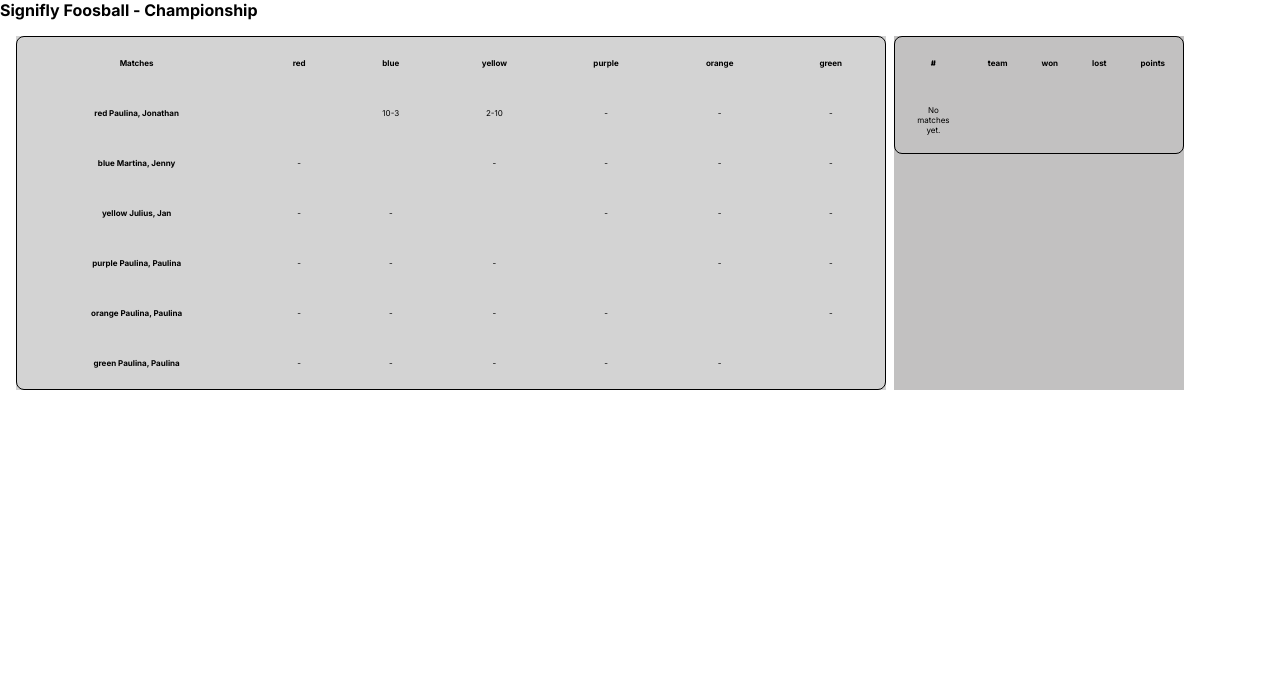
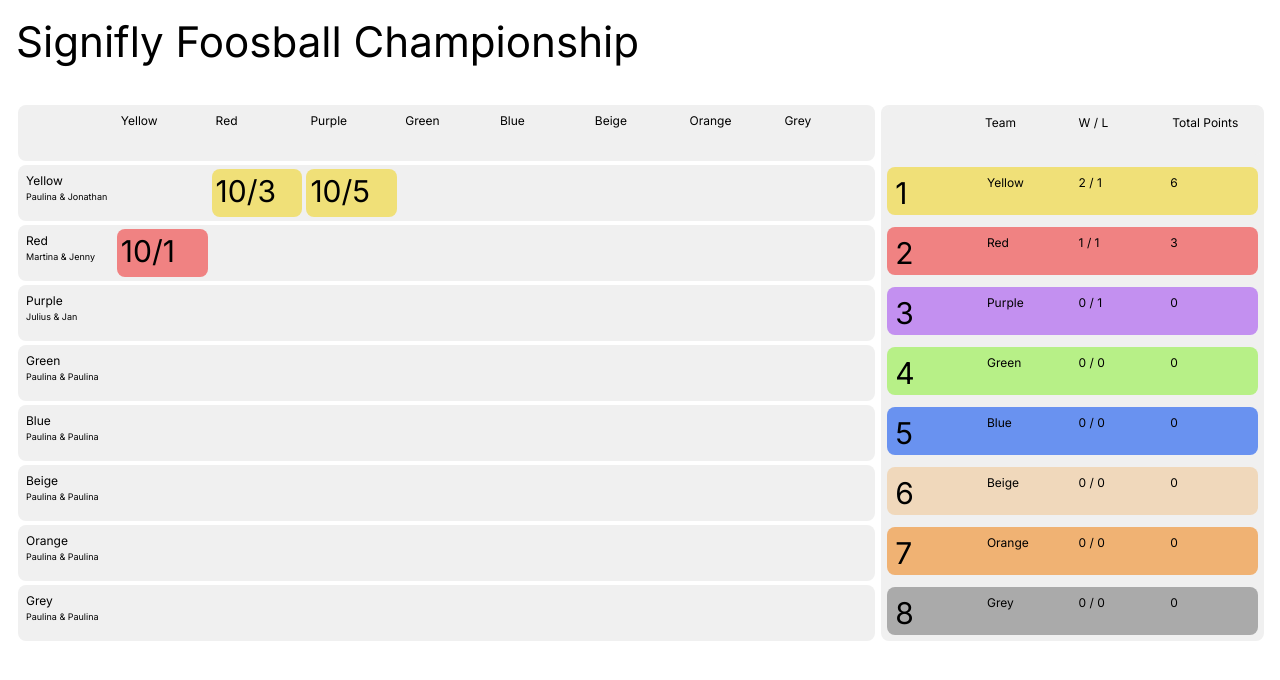
Before and after one commit to ananda-ferreira/signifly-case, a Next.js app: page / in a window 1280 px wide. Shown: the top 680 px of the page. Built offline with nearby package versions, Linux system fonts and the light colour scheme.

Commit message:
implement board and styling

```diff
--- a/app/layout.tsx
+++ b/app/layout.tsx
@@ -1,7 +1,7 @@
 import type { Metadata } from "next";
 import { Inter } from "next/font/google";
+import "@/styles/variables.css";
 import "@/styles/globals.css";
-import "@/styles/variables.css";
 
 const inter = Inter({
   variable: "--font-inter",
@@ -18,7 +18,7 @@ export default function RootLayout({ children }: LayoutProps<"/">) {
     <html lang="en" className={inter.className}>
       <body>
         <header>
-          <h1>Signifly Foosball - Championship</h1>
+          <h1>Signifly Foosball Championship</h1>
         </header>
         {children}
       </body>
--- a/app/page.tsx
+++ b/app/page.tsx
@@ -1,13 +1,17 @@
 import LeaderBoard from "@/components/LeaderBoard";
 import ScoreBoard from "@/components/ScoreBoard";
 import { TEAMS, MATCHES, MEMBERS } from "@/lib/data";
+import { calculateStandings } from "@/lib/stats";
 
 export default function Home() {
+
+  const standings = calculateStandings(TEAMS, MATCHES)
+
   return (
       <main id="home">
         <div className="boardwrapper">
           <ScoreBoard teams={TEAMS} matches={MATCHES} members={MEMBERS} />
-          <LeaderBoard standings={null}/>
+          <LeaderBoard standings={standings} teams={TEAMS}/>
           {/* <ToggleLeaderBoardBtn /> */}
         </div>
         <div className="adminbtn">
--- a/components/LeaderBoard.tsx
+++ b/components/LeaderBoard.tsx
@@ -1,30 +1,32 @@
-import { Standing } from "@/lib/types"
+import { Standing, Team } from "@/lib/types"
 import '@/styles/leaderboard.css'
 
-export default function LeaderBoard({standings}: {standings: Standing[]}) {
+export default function LeaderBoard({standings, teams}: {standings: Standing[], teams: Team[]}) {
 
   return (
     <div id="leaderboard">
       <table>
-        <thead>
+        <tbody>
           <tr>
-            <th>#</th>
-            <th>team</th>
-            <th>won</th>
-            <th>lost</th>
-            <th>points</th>
+            <td className="placecol" aria-disabled />
+            <td>Team</td>
+            <td>W / L</td>
+            <td>Total Points</td>
           </tr>
-        </thead>
-        <tbody>
-            {!standings ? <tr>
-              <td>No matches yet.</td>
-            </tr>
-            : standings.map((row) => (
-              <tr key={row.teamId}>
-
+            {standings && standings.map((row, i) => {
+              const team = teams.filter((t) => t.id === row.teamId)[0]
+              return (
+              <tr key={row.teamId} style={{backgroundColor: team.color}}>
+                <th className="placecol">{i+1}</th>
+                <td>{team.name}</td>
+                <td>
+                  <span>{row.won}</span>
+                  <span> / </span>
+                  <span>{row.lost}</span>
+                </td>
+                <td>{row.points}</td>
               </tr>
-            ))
-            }
+            )})}
         </tbody>
       </table>
     </div>
--- a/components/ScoreBoard.tsx
+++ b/components/ScoreBoard.tsx
@@ -9,43 +9,40 @@ interface BoardProps {
 
 export default function ScoreBoard({teams, matches, members}: BoardProps) {
 
-    console.log("teams ", teams);
-    console.log("matches ", matches);
 
     if (teams.length === 0) return <p>No teams yet. Set up the tournament in admin mode.</p>
 
+    const cellWidth = `calc((100% - ${teams?.length - 1}*var(--gap))/${teams?.length})`
     return (
         <div id="scoreboard">
             <table>
-                <thead >
+                <tbody>
                     <tr>
-                        <th>Matches</th>
+                        <td style={{width: cellWidth}} aria-disabled />
                         {teams.map((col) => (
-                            <th key={col.id}>{col.name}</th>
+                            <td style={{width: cellWidth}} key={col.id}>{col.name}</td>
                         ))}
                     </tr>
-                </thead>
-                <tbody>
                     {teams.map((row) => (
                         <tr key={row.id + "row"}>
-                            <th>
-                                <span>{row.name}</span>
-                                <span>{"\n"}</span>
-                                <span>{row.memberIds.map((idInTeam) => members.filter((m) => m.id === idInTeam)[0].name).join(", ")}</span>
-                            </th>
+                            <td style={{width: cellWidth}}>
+                                <div>{row.name}</div>
+                                <small>{row.memberIds.map((idInTeam) => members.filter((m) => m.id === idInTeam)[0].name).join(" & ")}</small>
+                            </td>
                             {teams.map((col) => {
                                 const match = matches.filter((m) => m.teamOneId === row.id && m.teamTwoId === col.id)[0]
+                                const cellColor = match ? (match.scoreOne > match.scoreTwo ? row.color : col.color) : 'transparent'
 
                                 // no match: empty diagonal cells
-                                if (row.id === col.id) return <td key={col.id} aria-disabled />
+                                if (row.id === col.id) return <td style={{width: cellWidth}} key={col.id} aria-disabled />
 
                                 // or match
                                 return (
-                                    <td key={col.id} >
+                                    <th key={col.id} style={{width: cellWidth, backgroundColor: cellColor}}>
                                         <span>{match?.scoreOne || ""}</span>
-                                        <span>-</span>
+                                        <span>{match ? "/" : ""}</span>
                                         <span>{match?.scoreTwo || ""}</span>
-                                    </td>
+                                    </th>
                                 )
                             })}
                         </tr>
--- a/lib/stats.ts
+++ b/lib/stats.ts
@@ -49,5 +49,7 @@ export function calculateStandings(teams: Team[], matches: Match[]): Standing[]
     // If draw, no points are awarded and no win/loss (points could be extended for draws)
   }
 
-  return Array.from(standingsMap.values());
+  const standings = Array.from(standingsMap.values());
+  standings.sort((a, b) => b.points - a.points);
+  return standings;
 }
--- a/lib/types.ts
+++ b/lib/types.ts
@@ -6,7 +6,7 @@ export interface Member {
 export interface Team {
   id: string;
   name: string;
-//   color: string;        // hex; UI uses it for recognition
+  color: string;        // hex; UI uses it for recognition
   memberIds: string[];  // 1-4 members
 }
 
--- a/styles/globals.css
+++ b/styles/globals.css
@@ -6,11 +6,10 @@
 }
 
 html {
-  font-family: Helvetica, sans-serif;
+  /* font-family: Inter, sans-serif; */
   font-size: var(--font-size);
   letter-spacing: 0;
   color: hsl(var(--hsl));
-  background-color: var(--bg-hex);
 }
 
 html,
@@ -20,44 +19,72 @@ body{
   height: 100vh;
   top: 0;
   left: 0;
-  -webkit-font-smoothing: antialiased;
+  overflow-x: hidden;
+  /* -webkit-font-smoothing: antialiased; */
+}
+
+header {
+  padding: var(--pad);
+}
+
+h1 {
+  all: unset;
+  font-size: var(--h1);
+}
+
+p {
+  font-size: var(--p);
+  white-space: pre-wrap;
+}
+
+small {
+  font-size: var(--s);
+  line-height: var(--s-line-height);
 }
 
 main {
   padding: var(--pad);
   width: 100%;
-  height: 100%;
+  /* height: 100%; */
 }
+
+
 
 table {
   width: 100%;
   height: auto;
   max-height: 100%;
-  border: solid black 1px;
-  border-radius: 1rem;
+  table-layout: fixed;
+
 }
 
 tr {
-  height: 6rem;
+  height: 7rem;
+  background-color: var(--ui-bg-hex);
+  border-radius: 1rem;
+  padding: var(--gap);
+  margin: var(--gap) 0;
+  display: flex;
+  gap: var(--gap);
 }
 
 tr > * {
-  padding: var(--pad);
+  border-radius: 1rem;
+  padding: var(--gap);
+  text-align: unset;
+  mix-blend-mode: multiply;
 }
 
-
-
 td {
-  text-align: center;
+  font-size: var(--p);
 }
 
-/* h1 {
-  font-family: Helvetica, sans-serif;
-  font-size: var(--h1);
-  line-height: var(--h1-line-height);
-  text-transform: uppercase;
-  font-weight: lighter;
+th {
+  font-weight: unset;
+  font-size: var(--h2);
 }
+
+/*
 
 h2 {
   font-size: var(--h2);
@@ -65,18 +92,6 @@ h2 {
   text-transform: uppercase;
 }
 
-p {
-  font-size: var(--p);
-  line-height: var(--p-line-height);
-  white-space: pre-wrap;
-}
-
-small {
-  display: inline-block;
-  font-size: var(--small);
-  line-height: var(--small-line-height);
-  text-transform: uppercase;
-}
 
 a {
   text-decoration: none;
--- a/styles/leaderboard.css
+++ b/styles/leaderboard.css
@@ -1,7 +1,32 @@
 #leaderboard {
-    background-color: rgb(194, 193, 193);
     width: 100%;
     height: auto;
+    margin-bottom: 8rem;
+}
+
+#leaderboard table {
+  background-color: var(--ui-bg-hex);
+  border-radius: 1rem;
+}
+
+#leaderboard tr:not(:first-child) {
+  height: 6rem;
+  margin: 1.5rem var(--gap);
+  mix-blend-mode: multiply;
+  transition: color 5s ease;
+}
+
+#leaderboard tr:first-child {
+  height: 6rem;
+  margin: 0;
+}
+#leaderboard tr:last-child {
+  margin-bottom: var(--gap);
+}
+
+#leaderboard tr > * {
+  /* padding: 0; */
+  width: calc((100% - 3*var(--gap))/4);
 }
 
 
@@ -20,7 +45,11 @@
 @media only screen and (min-width: 992px) {
 
     #leaderboard {
-        width: calc(var(--gapless-fullwidth) * 3/12);
+        width: calc(var(--gapless-fullwidth) * 4/12);
+        margin-bottom: 0;
+    }
+    #leaderboard table {
+      margin: 0.8rem 0;
     }
 
 }
--- a/styles/scoreboard.css
+++ b/styles/scoreboard.css
@@ -1,24 +1,9 @@
 #scoreboard {
-    background-color: lightgrey;
-    width: 100%;
+    /* background-color: lightgrey; */
+    width: 200%;
     height: auto;
-}
-
-#scoreboard table {
-  width: 100%;
-  max-height: 100%;
-}
-
-#scoreboard tr {
-  height: 6rem;
-}
-
-/* #scoreboard tr > * {
-  padding: var(--pad);
-} */
-
-#scoreboard td {
-  text-align: center;
+    overflow-x: scroll;
+    margin-bottom: 8rem;
 }
 
 /**
@@ -36,7 +21,9 @@
 @media only screen and (min-width: 992px) {
 
     #scoreboard {
+        width: 100%;
         width: calc((100% - 11*var(--gap)) * 9/12);
+        margin: 0;
     }
 
 }
--- a/styles/variables.css
+++ b/styles/variables.css
@@ -7,7 +7,7 @@
 
 :root {
   /*bg colors*/
-  --bg-hsl: 0, 0%, 94%; /*dark white*/
+  --ui-bg-hex: #F0F0F0; /*dark white*/
   --dark-bg-hsl: 0, 0%, 8%; /*dark grey*/
   --btn-bg-hsl:  0, 0%, 8%;
   --acc-hsl: 119deg, 100%, 50%;
@@ -20,15 +20,16 @@
   --btn-hsl: 0, 0%, 99%;
 
   /*font*/
-  --main-font: 'Arial Narrow', Arial, sans-serif;
-  --sec-font: 'Helvetica';
+  /* --main-font: 'Arial Narrow', Arial, sans-serif;
+  --sec-font: 'Helvetica'; */
   --font-size: 8px; /*12, 6.4*/
-  --h1: 5.2rem;
-  --p: 1.4rem;
-  --s: 1.2rem;
+  --h1: 3rem;
+  --h2: 2.75rem;
+  --p: 1.5rem;
+  --s: 1.125rem;
   --h1-line-height: 4.8rem;
   --p-line-height: 2rem;
-  --s-line-height: 1.2rem;
+  --s-line-height: 1rem;
 
   /*margins and paddings*/
   --top-mar: 0.8rem;
@@ -38,8 +39,8 @@
   --big-mar: 15.2rem;
   --pad: 2rem;
   --big-pad: 12.5%;
-  --gap: 1rem;
-  --gapless-fullwidth: calc(100% - 11*var(--gap));
+  --gap: 0.5rem;
+  --gapless-fullwidth: calc(100vw - 11*var(--gap) - 2*var(--pad));
 
   /*animations*/
   --trans-dur: 0.25s;
@@ -58,10 +59,7 @@
 @media only screen and (min-width: 768px)  {
 
   :root {
-    --h1: 8.2rem;
-    --h1-line-height: 7.2rem;
-    /* --h1: 6.6rem;
-    --h1-line-height: 5.6rem; */
+
   }
 
 
@@ -74,24 +72,11 @@
 @media only screen and (min-width: 992px) {
 
   :root {
-    --h1: 8.2rem;
-    --h1-line-height: 7.2rem;
+    --h1: 5.265rem;
+    --h2: 3.75rem;
+    --p: 1.5rem;
+    --s: 1.125rem;
+
+    --gapless-fullwidth: calc(100vw - 11*var(--gap) - 2*var(--pad));
   }
 }
-
-@media (prefers-color-scheme: dark) {
-  :root {
-    /*bg colors*/
-    --bg-hsl: 0, 0%, 94%; /*dark white*/
-    --dark-bg-hsl: 0, 0%, 8%; /*dark grey*/
-    --btn-bg-hsl:  0, 0%, 8%;
-    --acc-hsl: 119deg, 100%, 50%;
-
-    /*font colors*/
-    --h1-hsl: 0deg, 0%, 60%; /*light grey*/
-    --h2-hsl: 0deg, 0%, 60%; /*light grey*/
-    --p-hsl: 0deg, 0%, 16%; /*dark grey*/
-    --s-hsl: 0deg, 0%, 0%; /*black*/
-    --btn-hsl: 0, 0%, 99%;
-  }
-}
```
Also changed, not shown: lib/data.ts (+10 -7 lines).
